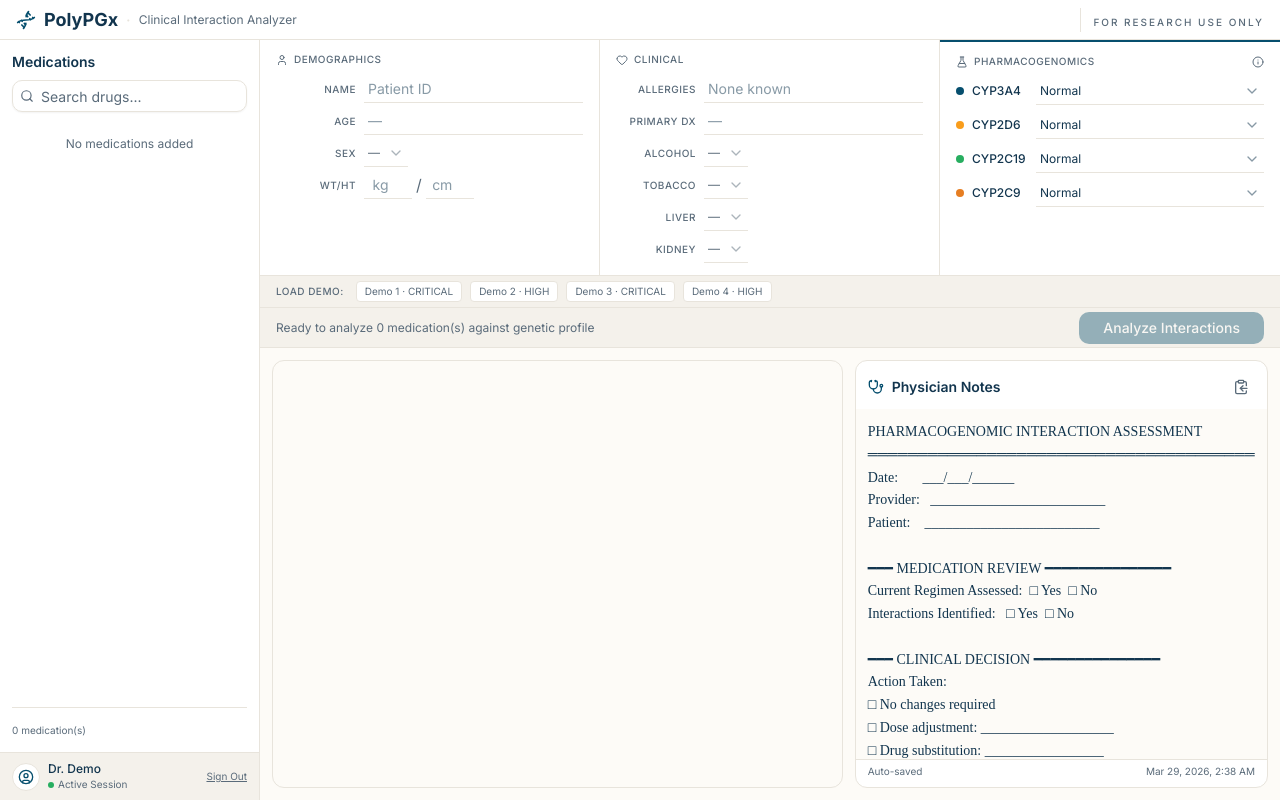
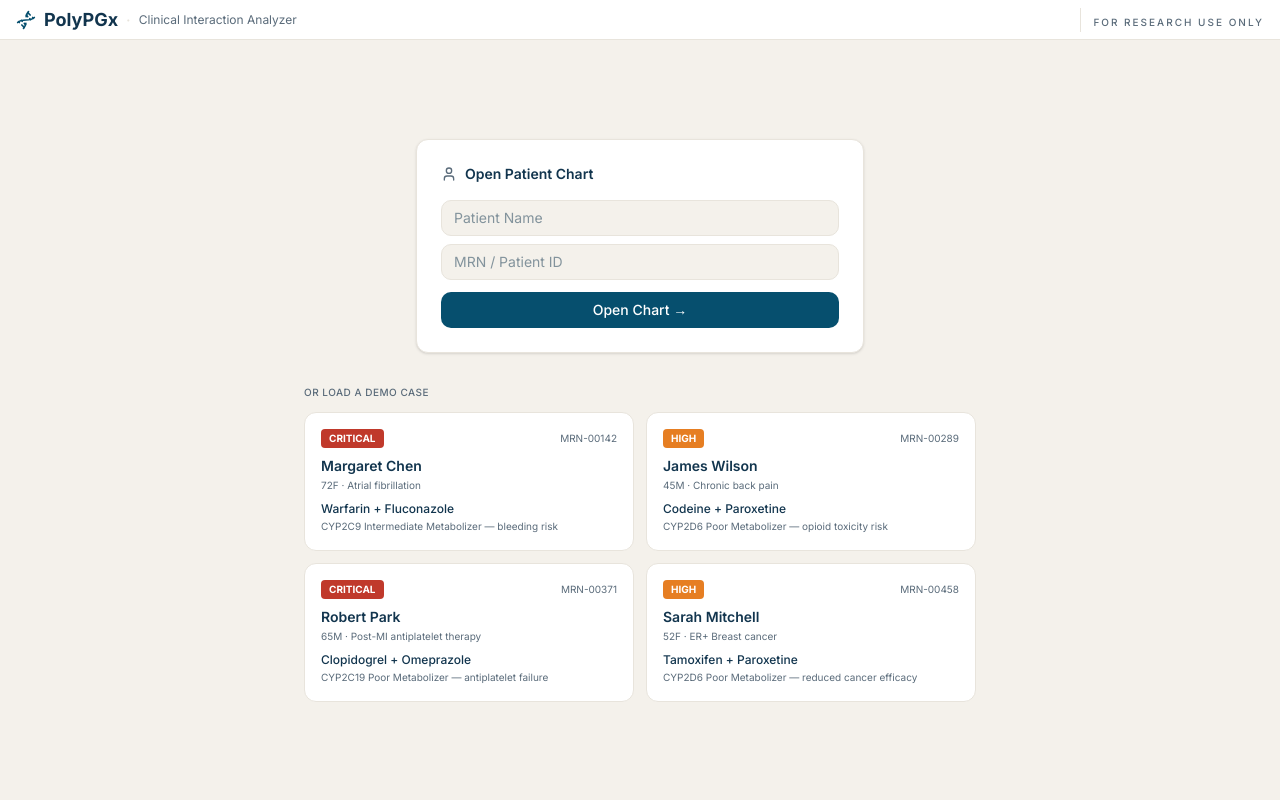
Before and after one commit to Palak-Ai-2006/Polypharmacy, a Next.js app: page / in a window 1280 px wide. Built offline with nearby package versions, Linux system fonts and the light colour scheme.

Commit message:
modified:   app/page.tsx

```diff
--- a/app/page.tsx
+++ b/app/page.tsx
@@ -84,11 +84,17 @@ const RISK_ORDER = { CRITICAL: 0, HIGH: 1, MODERATE: 2, LOW: 3 } as const
 
 const DEMOS = [
   {
-    // Bionano/myDNA — CYP2D6 Poor, CYP2C9 Intermediate, CYP2C19 Rapid, CYP3A4 Intermediate
-    // Warfarin + Fluconazole is dangerous: CYP2C9 inhibition on top of Intermediate genotype
-    label: "Demo 1 · CRITICAL",
-    description: "Warfarin + Fluconazole (CYP2C9 IM)",
+    label: "CRITICAL",
+    description: "Warfarin + Fluconazole",
+    scenario: "CYP2C9 Intermediate Metabolizer — bleeding risk",
     reportPath: "/reports/patient-demo-1.pdf",
+    patient: {
+      name: "Margaret Chen", id: "MRN-00142", age: "72", sex: "female",
+      weight: "58", height: "162", allergies: "Penicillin",
+      diagnosis: "Atrial fibrillation, Candida infection",
+      alcohol: "none", tobacco: "former", liver: "normal", kidney: "mild",
+    },
+    vitals: { bp: "138/86", hr: "72", temp: "37.1", rr: "16", spo2: "97" },
     drugs: [
       { rxcui: "1", name: "Warfarin" },
       { rxcui: "33", name: "Fluconazole" },
@@ -98,11 +104,17 @@ const DEMOS = [
     fallbackProfile: { CYP3A4: "Intermediate", CYP2D6: "Poor", CYP2C19: "Rapid", CYP2C9: "Intermediate" },
   },
   {
-    // Genomind — CYP2D6 Poor, all others Normal
-    // Codeine + Paroxetine: CYP2D6 inhibition on Poor metabolizer → codeine toxicity risk
-    label: "Demo 2 · HIGH",
-    description: "Codeine + Paroxetine (CYP2D6 PM)",
+    label: "HIGH",
+    description: "Codeine + Paroxetine",
+    scenario: "CYP2D6 Poor Metabolizer — opioid toxicity risk",
     reportPath: "/reports/patient-demo-2.pdf",
+    patient: {
+      name: "James Wilson", id: "MRN-00289", age: "45", sex: "male",
+      weight: "82", height: "178", allergies: "None known",
+      diagnosis: "Chronic back pain, Major depressive disorder",
+      alcohol: "occasional", tobacco: "never", liver: "normal", kidney: "normal",
+    },
+    vitals: { bp: "124/78", hr: "68", temp: "36.8", rr: "14", spo2: "99" },
     drugs: [
       { rxcui: "16", name: "Codeine" },
       { rxcui: "20", name: "Paroxetine" },
@@ -111,11 +123,17 @@ const DEMOS = [
     fallbackProfile: { CYP3A4: "Normal", CYP2D6: "Poor", CYP2C19: "Normal", CYP2C9: "Normal" },
   },
   {
-    // Medicover — CYP2C19 Poor, CYP2D6 Intermediate
-    // Clopidogrel + Omeprazole: classic CPIC interaction — CYP2C19 PM can't activate clopidogrel
-    label: "Demo 3 · CRITICAL",
-    description: "Clopidogrel + Omeprazole (CYP2C19 PM)",
+    label: "CRITICAL",
+    description: "Clopidogrel + Omeprazole",
+    scenario: "CYP2C19 Poor Metabolizer — antiplatelet failure",
     reportPath: "/reports/patient-demo-3.pdf",
+    patient: {
+      name: "Robert Park", id: "MRN-00371", age: "65", sex: "male",
+      weight: "88", height: "175", allergies: "Aspirin (GI intolerance)",
+      diagnosis: "Post-MI antiplatelet therapy, GERD",
+      alcohol: "none", tobacco: "former", liver: "normal", kidney: "mild",
+    },
+    vitals: { bp: "142/90", hr: "76", temp: "37.0", rr: "15", spo2: "96" },
     drugs: [
       { rxcui: "2", name: "Clopidogrel" },
       { rxcui: "3", name: "Omeprazole" },
@@ -124,11 +142,17 @@ const DEMOS = [
     fallbackProfile: { CYP3A4: "Normal", CYP2D6: "Intermediate", CYP2C19: "Poor", CYP2C9: "Normal" },
   },
   {
-    // RPRD Diagnostics — CYP2D6 Poor, all others Normal
-    // Tamoxifen + Paroxetine: CYP2D6 required to activate tamoxifen → reduced efficacy in breast cancer
-    label: "Demo 4 · HIGH",
-    description: "Tamoxifen + Paroxetine (CYP2D6 PM)",
+    label: "HIGH",
+    description: "Tamoxifen + Paroxetine",
+    scenario: "CYP2D6 Poor Metabolizer — reduced cancer efficacy",
     reportPath: "/reports/patient-demo-4.pdf",
+    patient: {
+      name: "Sarah Mitchell", id: "MRN-00458", age: "52", sex: "female",
+      weight: "67", height: "165", allergies: "Sulfa drugs",
+      diagnosis: "ER+ Breast cancer, Depression",
+      alcohol: "none", tobacco: "never", liver: "normal", kidney: "normal",
+    },
+    vitals: { bp: "118/74", hr: "70", temp: "36.9", rr: "14", spo2: "98" },
     drugs: [
       { rxcui: "30", name: "Tamoxifen" },
       { rxcui: "20", name: "Paroxetine" },
@@ -181,12 +205,25 @@ export default function PolyPGxPage() {
   // Provider state
   const [providerName] = useState("Dr. Demo")
 
+  // View state
+  const [view, setView] = useState<"landing" | "analysis">("landing")
+  const [landingName, setLandingName] = useState("")
+  const [landingId, setLandingId] = useState("")
+
   // Patient state
   const [patientName, setPatientName] = useState("")
+  const [patientId, setPatientId] = useState("")
   const [patientAge, setPatientAge] = useState("")
   const [patientSex, setPatientSex] = useState("")
   const [patientWeight, setPatientWeight] = useState("")
   const [patientHeight, setPatientHeight] = useState("")
+
+  // Vitals
+  const [patientBP, setPatientBP] = useState("")
+  const [patientHR, setPatientHR] = useState("")
+  const [patientTemp, setPatientTemp] = useState("")
+  const [patientRR, setPatientRR] = useState("")
+  const [patientSpO2, setPatientSpO2] = useState("")
 
   // Clinical context (display only)
   const [allergies, setAllergies] = useState("")
@@ -290,11 +327,29 @@ export default function PolyPGxPage() {
   }
 
   const loadDemo = (demo: typeof DEMOS[number]) => {
+    setPatientName(demo.patient.name)
+    setPatientId(demo.patient.id)
+    setPatientAge(demo.patient.age)
+    setPatientSex(demo.patient.sex)
+    setPatientWeight(demo.patient.weight)
+    setPatientHeight(demo.patient.height)
+    setAllergies(demo.patient.allergies)
+    setDiagnosis(demo.patient.diagnosis)
+    setAlcohol(demo.patient.alcohol)
+    setTobacco(demo.patient.tobacco)
+    setLiverFunction(demo.patient.liver)
+    setKidneyFunction(demo.patient.kidney)
+    setPatientBP(demo.vitals.bp)
+    setPatientHR(demo.vitals.hr)
+    setPatientTemp(demo.vitals.temp)
+    setPatientRR(demo.vitals.rr)
+    setPatientSpO2(demo.vitals.spo2)
     setSelectedDrugs(demo.drugs)
     setGeneticProfile(demo.fallbackProfile)
     setReportUrl(demo.reportPath)
     setShowAnalysis(false)
     setAnalysisResult(null)
+    setView("analysis")
   }
 
   const analyzeInteractions = async () => {
@@ -370,16 +425,25 @@ export default function PolyPGxPage() {
     return [...analysisResult.drugIssues].sort((a, b) => RISK_ORDER[a.riskLevel] - RISK_ORDER[b.riskLevel])
   }, [analysisResult?.drugIssues])
 
-  return (
-    <TooltipProvider>
-      <div className="h-screen overflow-hidden bg-[#FDFBF7] flex flex-col">
-        {/* Header - 40px */}
-        <header className="h-10 min-h-10 bg-white border-b border-[#E8E4DC] flex items-center justify-between px-4">
+  // Shared header
+  const Header = ({ showBack }: { showBack?: boolean }) => (
+    <header className="h-10 min-h-10 bg-white border-b border-[#E8E4DC] flex items-center justify-between px-4 shrink-0">
       <div className="flex items-center gap-2">
         <Dna className="h-5 w-5 text-[#064F6E]" />
         <span className="text-lg font-bold text-[#12354E]">PolyPGx</span>
         <span className="text-[#E8E4DC]">·</span>
         <span className="text-xs text-[#5A6B7A]">Clinical Interaction Analyzer</span>
+        {showBack && (
+          <>
+            <span className="text-[#E8E4DC] ml-2">·</span>
+            <button
+              onClick={() => setView("landing")}
+              className="text-xs text-[#5A6B7A] hover:text-[#064F6E] ml-1"
+            >
+              ← Patients
+            </button>
+          </>
+        )}
       </div>
       <div className="border-l border-[#E8E4DC] pl-3">
         <span className="text-[10px] uppercase tracking-[0.2em] text-[#5A6B7A] font-medium">
@@ -387,6 +451,91 @@ export default function PolyPGxPage() {
         </span>
       </div>
     </header>
+  )
+
+  // Landing view
+  if (view === "landing") return (
+    <TooltipProvider>
+      <div className="h-screen bg-[#F4F1EB] flex flex-col">
+        <Header />
+        <main className="flex-1 flex flex-col items-center justify-center gap-8 px-6 overflow-y-auto py-8">
+          {/* New patient card */}
+          <div className="bg-white border border-[#E8E4DC] rounded-lg p-6 w-full max-w-md shadow-sm">
+            <div className="flex items-center gap-2 mb-4">
+              <User className="h-4 w-4 text-[#5A6B7A]" />
+              <h2 className="text-sm font-semibold text-[#12354E]">Open Patient Chart</h2>
+            </div>
+            <div className="flex flex-col gap-2">
+              <input
+                type="text"
+                value={landingName}
+                onChange={(e) => setLandingName(e.target.value)}
+                placeholder="Patient Name"
+                className="h-9 text-sm text-[#12354E] bg-[#F4F1EB] border border-[#E8E4DC] rounded-md outline-none focus:border-[#064F6E] px-3"
+              />
+              <input
+                type="text"
+                value={landingId}
+                onChange={(e) => setLandingId(e.target.value)}
+                placeholder="MRN / Patient ID"
+                className="h-9 text-sm text-[#12354E] bg-[#F4F1EB] border border-[#E8E4DC] rounded-md outline-none focus:border-[#064F6E] px-3"
+              />
+              <button
+                onClick={() => {
+                  setPatientName(landingName)
+                  setPatientId(landingId)
+                  setView("analysis")
+                }}
+                className="mt-1 h-9 bg-[#064F6E] text-white text-sm font-medium rounded-md hover:bg-[#12354E] transition-colors"
+              >
+                Open Chart →
+              </button>
+            </div>
+          </div>
+
+          {/* Demo cases */}
+          <div className="w-full max-w-2xl">
+            <p className="text-[10px] uppercase tracking-wider text-[#5A6B7A] font-medium mb-3">
+              Or load a demo case
+            </p>
+            <div className="grid grid-cols-2 gap-3">
+              {DEMOS.map((demo) => (
+                <button
+                  key={demo.patient.id}
+                  onClick={() => loadDemo(demo)}
+                  className="bg-white border border-[#E8E4DC] rounded-lg p-4 text-left hover:border-[#064F6E] hover:shadow-sm transition-all group"
+                >
+                  <div className="flex items-center justify-between mb-2">
+                    <span className={`text-[10px] font-bold px-2 py-0.5 rounded ${
+                      demo.label === "CRITICAL"
+                        ? "bg-[#C0392B] text-white"
+                        : "bg-[#E67E22] text-white"
+                    }`}>
+                      {demo.label}
+                    </span>
+                    <span className="text-[10px] text-[#5A6B7A]">{demo.patient.id}</span>
+                  </div>
+                  <div className="text-sm font-semibold text-[#12354E] group-hover:text-[#064F6E]">
+                    {demo.patient.name}
+                  </div>
+                  <div className="text-[10px] text-[#5A6B7A] mt-0.5">
+                    {demo.patient.age}{demo.patient.sex === "female" ? "F" : "M"} · {demo.patient.diagnosis.split(",")[0]}
+                  </div>
+                  <div className="text-xs text-[#12354E] mt-2 font-medium">{demo.description}</div>
+                  <div className="text-[10px] text-[#5A6B7A] mt-0.5">{demo.scenario}</div>
+                </button>
+              ))}
+            </div>
+          </div>
+        </main>
+      </div>
+    </TooltipProvider>
+  )
+
+  return (
+    <TooltipProvider>
+      <div className="h-screen overflow-hidden bg-[#FDFBF7] flex flex-col">
+        <Header showBack />
 
         {/* Main content area */}
         <div className="flex flex-1 overflow-hidden">
@@ -497,7 +646,15 @@ export default function PolyPGxPage() {
                       type="text"
                       value={patientName}
                       onChange={(e) => setPatientName(e.target.value)}
-                      placeholder="Patient ID"
+                      placeholder="—"
+                      className="h-7 text-sm text-[#12354E] bg-transparent border-0 border-b border-[#E8E4DC] rounded-none outline-none focus:border-[#064F6E] px-1"
+                    />
+                    <span className="text-[10px] uppercase tracking-wider text-[#5A6B7A] font-medium text-right">MRN</span>
+                    <input
+                      type="text"
+                      value={patientId}
+                      onChange={(e) => setPatientId(e.target.value)}
+                      placeholder="—"
                       className="h-7 text-sm text-[#12354E] bg-transparent border-0 border-b border-[#E8E4DC] rounded-none outline-none focus:border-[#064F6E] px-1"
                     />
                     <span className="text-[10px] uppercase tracking-wider text-[#5A6B7A] font-medium text-right">Age</span>
@@ -537,6 +694,26 @@ export default function PolyPGxPage() {
                         placeholder="cm"
                         className="w-12 h-7 text-sm text-[#12354E] bg-transparent border-0 border-b border-[#E8E4DC] rounded-none outline-none focus:border-[#064F6E] px-1 text-center"
                       />
+                    </div>
+                    <span className="text-[10px] uppercase tracking-wider text-[#5A6B7A] font-medium text-right">Vitals</span>
+                    <div className="flex items-center gap-2 flex-wrap">
+                      {[
+                        { label: "BP", value: patientBP, set: setPatientBP, w: "w-14" },
+                        { label: "HR", value: patientHR, set: setPatientHR, w: "w-8" },
+                        { label: "T°", value: patientTemp, set: setPatientTemp, w: "w-10" },
+                        { label: "SpO2", value: patientSpO2, set: setPatientSpO2, w: "w-8" },
+                      ].map(({ label, value, set, w }) => (
+                        <div key={label} className="flex items-center gap-0.5">
+                          <span className="text-[9px] text-[#5A6B7A]">{label}</span>
+                          <input
+                            type="text"
+                            value={value}
+                            onChange={(e) => set(e.target.value)}
+                            placeholder="—"
+                            className={`${w} h-6 text-xs text-[#12354E] bg-transparent border-0 border-b border-[#E8E4DC] rounded-none outline-none focus:border-[#064F6E] px-0.5 text-center`}
+                          />
+                        </div>
+                      ))}
                     </div>
                   </div>
                 </div>
@@ -673,20 +850,6 @@ export default function PolyPGxPage() {
                   </div>
                 </div>
               </div>
-            </div>
-
-            {/* Demo Bar */}
-            <div className="h-8 min-h-8 border-b border-[#E8E4DC] bg-[#F4F1EB] px-4 flex items-center gap-2">
-              <span className="text-[10px] uppercase tracking-wider text-[#5A6B7A] font-medium mr-1">Load Demo:</span>
-              {DEMOS.map((demo) => (
-                <button
-                  key={demo.label}
-                  onClick={() => loadDemo(demo)}
-                  className="text-[10px] px-2 py-0.5 rounded border border-[#E8E4DC] text-[#5A6B7A] hover:border-[#064F6E] hover:text-[#064F6E] bg-white"
-                >
-                  {demo.label}
-                </button>
-              ))}
             </div>
 
             {/* Action Bar - 40px */}
```
Lines whose indentation alone changed are shown as unchanged.
